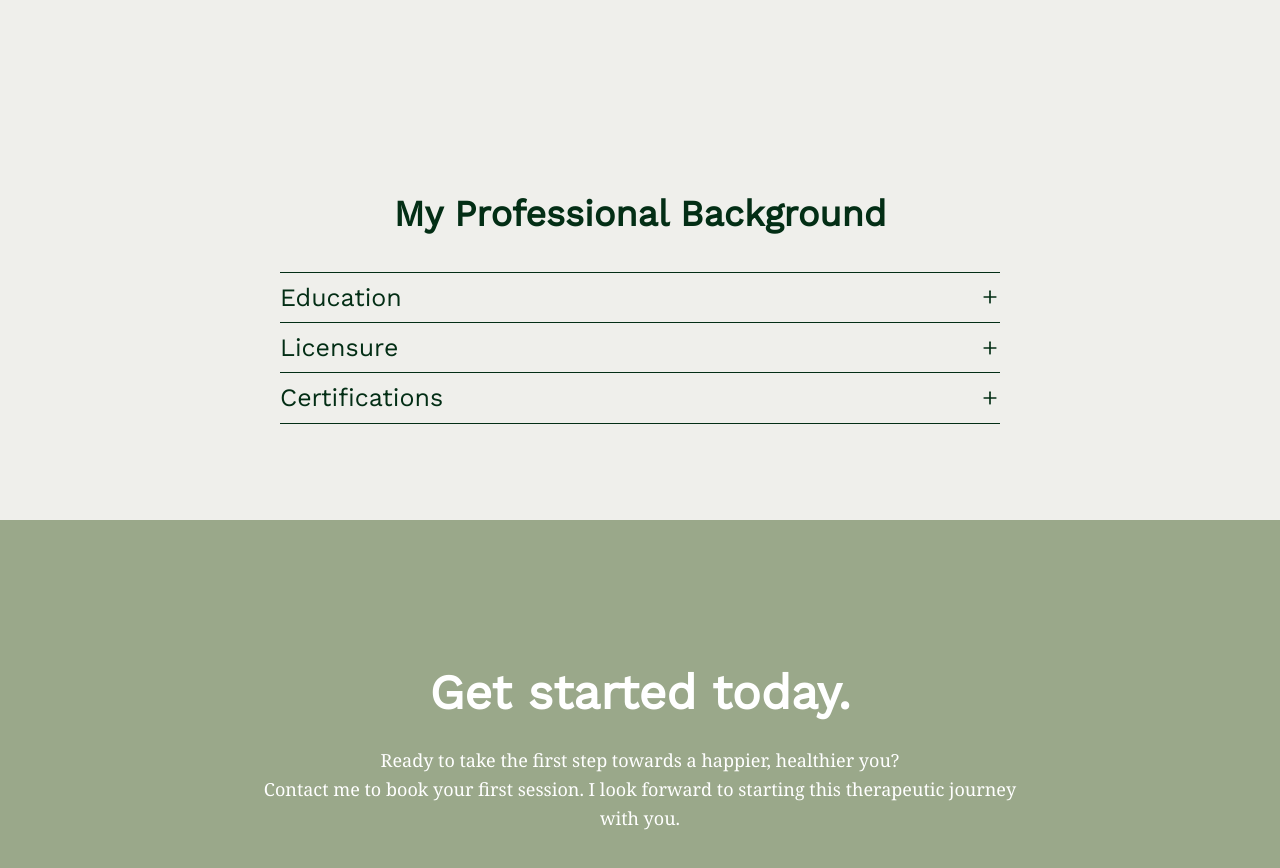
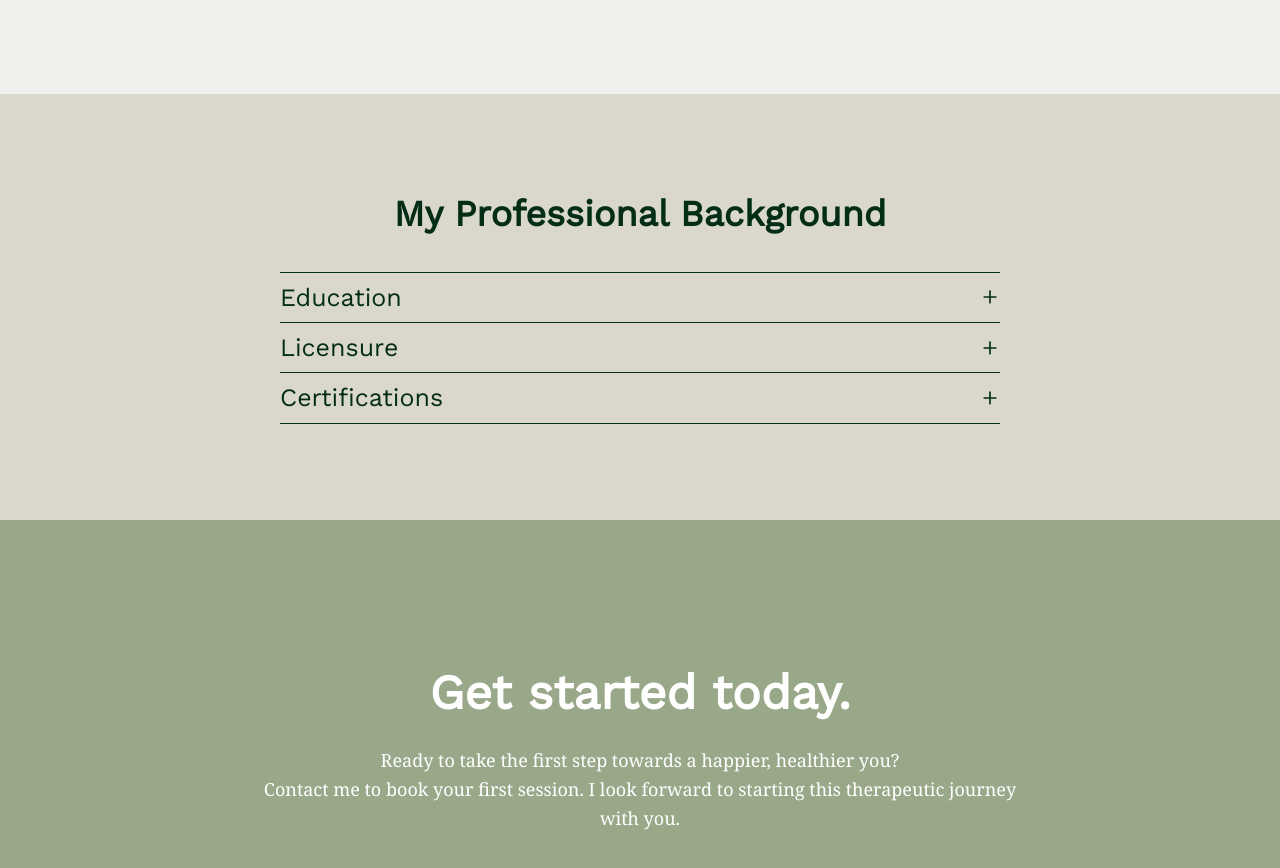
Before and after one commit to anuff/therapist-site, a Next.js app: page / in a window 1280 px wide. Shown: the part 5515-6383 px from the top of the page. Built offline with nearby package versions, Linux system fonts and the light colour scheme.

Commit message:
fixed a bug

```diff
--- a/app/components/ProfessionalBackground.jsx
+++ b/app/components/ProfessionalBackground.jsx
@@ -13,7 +13,7 @@ export default function ProfessionalBackground() {
   const [openIndex, setOpenIndex] = useState(null);
 
   return (
-    <section className="bg-primary py-24">
+    <section className="bg-accent py-24">
       <div className="max-w-3xl mx-auto px-6 flex flex-col">
         <h3 className="text-center mb-4 md:mb-8 font-semibold">
           My Professional Background
```
